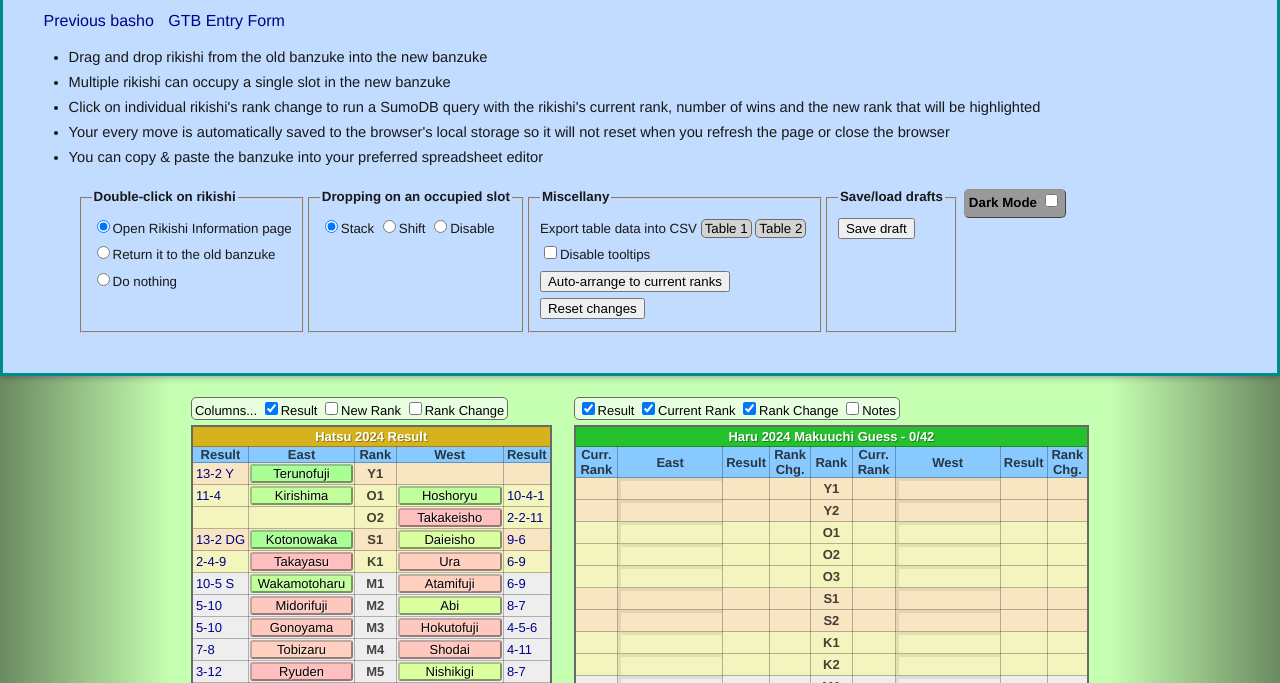
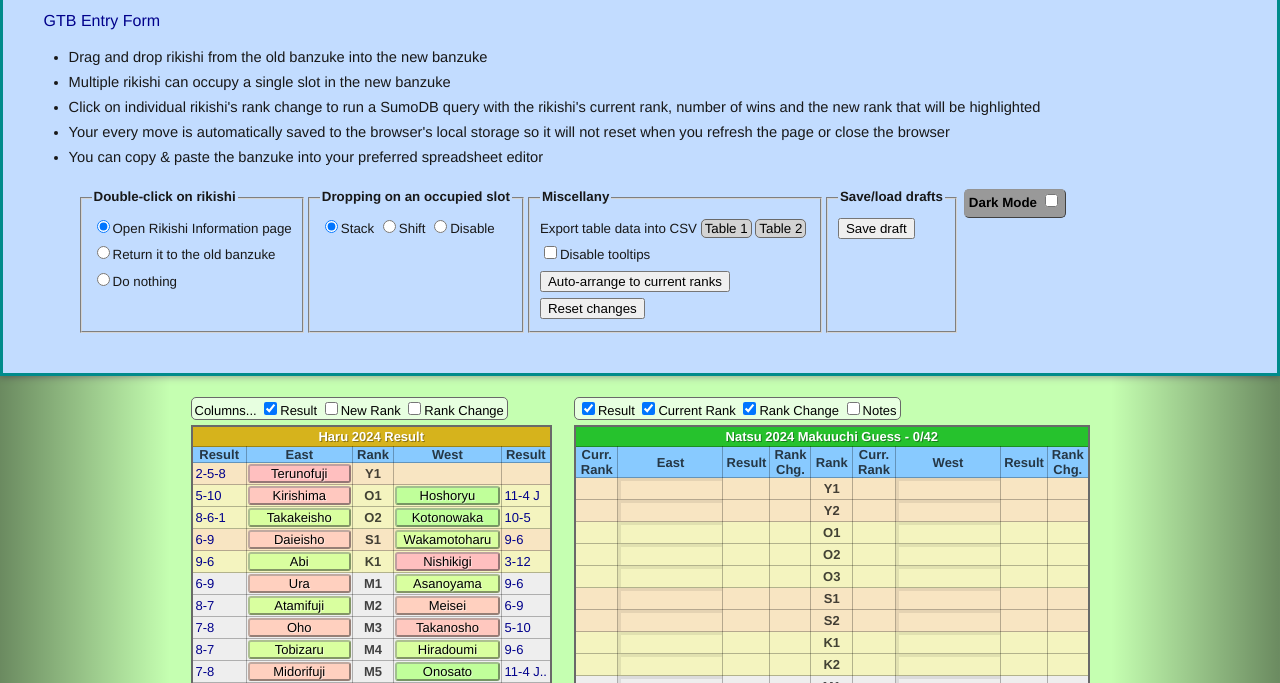
Before and after one commit to johnclyde/gtbhelper-cc, a plain HTML site: page index.html in a window 1280 px wide. Shown: the part 80-763 px from the top of the page. Drawn offline with nearby package versions, Linux system fonts and the light colour scheme.

Commit message:
Add files via upload

```diff
--- a/index.html
+++ b/index.html
@@ -19,8 +19,7 @@
   <header>
     <h1><span id="gtb">Guess the Banzuke </span>Helper Page <small>(NEW)</small><span id="plusJuryo"> +juryo</span></h1>
     <div id="links">
-      <a href="previous.html">Previous basho</a>
-      <a href="http://sumodb.sumogames.de/gtb/GTBEntry.aspx" onclick="window.open('http://sumodb.sumogames.de/gtb/GTBEntry.aspx')">GTB Entry Form</a>
+      <a href="http://sumodb.sumogames.de/gtb/GTBEntry.aspx" target="_blank">GTB Entry Form</a>
     </div>
     <ul>
       <li>Drag and drop rikishi from the old banzuke into the new banzuke</li>
@@ -216,9 +215,10 @@
             <tr><td class="rs1"></td><td class="redips-only Ms58e"></td><td class="new hid"></td><td class="ch1 hid"></td><th>Ms58</th><td class="redips-only Ms58w"></td><td class="rs1"></td><td class="new hid"></td><td class="ch1 hid"></td></tr>
             <tr><td class="rs1"></td><td class="redips-only Ms59e"></td><td class="new hid"></td><td class="ch1 hid"></td><th>Ms59</th><td class="redips-only Ms59w"></td><td class="rs1"></td><td class="new hid"></td><td class="ch1 hid"></td></tr>
             <tr><td class="rs1"></td><td class="redips-only Ms60e"></td><td class="new hid"></td><td class="ch1 hid"></td><th>Ms60</th><td class="redips-only Ms60w"></td><td class="rs1"></td><td class="new hid"></td><td class="ch1 hid"></td></tr>
+            <tr><td class="rs1"></td><td class="redips-only Ms60TD"></td><td class="new hid"></td><td class="ch1 hid"></td><th>TD</th><td class="redips-only none"></td><td class="rs1"></td><td class="new hid"></td><td class="ch1 hid"></td></tr>
             <tr class="divider"></tr>
             <tr><td class="rs1"></td><td class="redips-only none"></td><td class="new hid"></td><td class="ch1 hid"></td><th>...</th><td class="redips-only none"></td><td class="rs1"></td><td class="new hid"></td><td class="ch1 hid"></td></tr>
-            <tr><td class="rs1"></td><td class="redips-only Sd26e"></td><td class="new hid"></td><td class="ch1 hid"></td><th>Sd26</th><td class="redips-only Sd26w"></td><td class="rs1"></td><td class="new hid"></td><td class="ch1 hid"></td></tr>
+            <tr><td class="rs1"></td><td class="redips-only Sd3e"></td><td class="new hid"></td><td class="ch1 hid"></td><th>Sd3</th><td class="redips-only Sd3w"></td><td class="rs1"></td><td class="new hid"></td><td class="ch1 hid"></td></tr>
             <tr><td class="rs1"></td><td class="redips-only none"></td><td class="new hid"></td><td class="ch1 hid"></td><th>...</th><td class="redips-only none"></td><td class="rs1"></td><td class="new hid"></td><td class="ch1 hid"></td></tr>
           </tbody>
         </table>
@@ -239,15 +239,15 @@
             </tr>
           </thead>
           <tbody>
-            <tr class="ygroup"><td class="nte hid"><div></div></td><td class="cur"></td><td data-r="Y1e" class="redips-only b2"><td class="rs2"></td><td class="ch2"></td><th>Y1</th><td class="cur"></td><td data-r="Y1w" class="redips-only b2"></td><td class="rs2"></td><td class="ch2"></td><td class="nte hid"><div></div></td></tr>
-            <tr class="ygroup"><td class="nte hid"><div></div></td><td class="cur"></td><td data-r="Y2e" class="redips-only b2"><td class="rs2"></td><td class="ch2"></td><th>Y2</th><td class="cur"></td><td data-r="Y2w" class="redips-only b2"></td><td class="rs2"></td><td class="ch2"></td><td class="nte hid"><div></div></td></tr>
-            <tr class="ogroup"><td class="nte hid"><div></div></td><td class="cur"></td><td data-r="O1e" class="redips-only b2"><td class="rs2"></td><td class="ch2"></td><th>O1</th><td class="cur"></td><td data-r="O1w" class="redips-only b2"></td><td class="rs2"></td><td class="ch2"></td><td class="nte hid"><div></div></td></tr>
-            <tr class="ogroup"><td class="nte hid"><div></div></td><td class="cur"></td><td data-r="O2e" class="redips-only b2"><td class="rs2"></td><td class="ch2"></td><th>O2</th><td class="cur"></td><td data-r="O2w" class="redips-only b2"></td><td class="rs2"></td><td class="ch2"></td><td class="nte hid"><div></div></td></tr>
-            <tr class="ogroup"><td class="nte hid"><div></div></td><td class="cur"></td><td data-r="O3e" class="redips-only b2"><td class="rs2"></td><td class="ch2"></td><th>O3</th><td class="cur"></td><td data-r="O3w" class="redips-only b2"></td><td class="rs2"></td><td class="ch2"></td><td class="nte hid"><div></div></td></tr>
-            <tr class="sgroup"><td class="nte hid"><div></div></td><td class="cur"></td><td data-r="S1e" class="redips-only b2"><td class="rs2"></td><td class="ch2"></td><th>S1</th><td class="cur"></td><td data-r="S1w" class="redips-only b2"></td><td class="rs2"></td><td class="ch2"></td><td class="nte hid"><div></div></td></tr>
-            <tr class="sgroup"><td class="nte hid"><div></div></td><td class="cur"></td><td data-r="S2e" class="redips-only b2"><td class="rs2"></td><td class="ch2"></td><th>S2</th><td class="cur"></td><td data-r="S2w" class="redips-only b2"></td><td class="rs2"></td><td class="ch2"></td><td class="nte hid"><div></div></td></tr>
-            <tr class="kgroup"><td class="nte hid"><div></div></td><td class="cur"></td><td data-r="K1e" class="redips-only b2"><td class="rs2"></td><td class="ch2"></td><th>K1</th><td class="cur"></td><td data-r="K1w" class="redips-only b2"></td><td class="rs2"></td><td class="ch2"></td><td class="nte hid"><div></div></td></tr>
-            <tr class="kgroup"><td class="nte hid"><div></div></td><td class="cur"></td><td data-r="K2e" class="redips-only b2"><td class="rs2"></td><td class="ch2"></td><th>K2</th><td class="cur"></td><td data-r="K2w" class="redips-only b2"></td><td class="rs2"></td><td class="ch2"></td><td class="nte hid"><div></div></td></tr>
+            <tr class="ygroup"><td class="nte hid"><div></div></td><td class="cur"></td><td data-r="Y1e" class="redips-only b2"><td class="rs2"></td></td><td class="ch2"></td><th>Y1</th><td class="cur"></td><td data-r="Y1w" class="redips-only b2"></td><td class="rs2"></td><td class="ch2"></td><td class="nte hid"><div></div></td></tr>
+            <tr class="ygroup"><td class="nte hid"><div></div></td><td class="cur"></td><td data-r="Y2e" class="redips-only b2"><td class="rs2"></td></td><td class="ch2"></td><th>Y2</th><td class="cur"></td><td data-r="Y2w" class="redips-only b2"></td><td class="rs2"></td><td class="ch2"></td><td class="nte hid"><div></div></td></tr>
+            <tr class="ogroup"><td class="nte hid"><div></div></td><td class="cur"></td><td data-r="O1e" class="redips-only b2"><td class="rs2"></td></td><td class="ch2"></td><th>O1</th><td class="cur"></td><td data-r="O1w" class="redips-only b2"></td><td class="rs2"></td><td class="ch2"></td><td class="nte hid"><div></div></td></tr>
+            <tr class="ogroup"><td class="nte hid"><div></div></td><td class="cur"></td><td data-r="O2e" class="redips-only b2"><td class="rs2"></td></td><td class="ch2"></td><th>O2</th><td class="cur"></td><td data-r="O2w" class="redips-only b2"></td><td class="rs2"></td><td class="ch2"></td><td class="nte hid"><div></div></td></tr>
+            <tr class="ogroup"><td class="nte hid"><div></div></td><td class="cur"></td><td data-r="O3e" class="redips-only b2"><td class="rs2"></td></td><td class="ch2"></td><th>O3</th><td class="cur"></td><td data-r="O3w" class="redips-only b2"></td><td class="rs2"></td><td class="ch2"></td><td class="nte hid"><div></div></td></tr>
+            <tr class="sgroup"><td class="nte hid"><div></div></td><td class="cur"></td><td data-r="S1e" class="redips-only b2"><td class="rs2"></td></td><td class="ch2"></td><th>S1</th><td class="cur"></td><td data-r="S1w" class="redips-only b2"></td><td class="rs2"></td><td class="ch2"></td><td class="nte hid"><div></div></td></tr>
+            <tr class="sgroup"><td class="nte hid"><div></div></td><td class="cur"></td><td data-r="S2e" class="redips-only b2"><td class="rs2"></td></td><td class="ch2"></td><th>S2</th><td class="cur"></td><td data-r="S2w" class="redips-only b2"></td><td class="rs2"></td><td class="ch2"></td><td class="nte hid"><div></div></td></tr>
+            <tr class="kgroup"><td class="nte hid"><div></div></td><td class="cur"></td><td data-r="K1e" class="redips-only b2"><td class="rs2"></td></td><td class="ch2"></td><th>K1</th><td class="cur"></td><td data-r="K1w" class="redips-only b2"></td><td class="rs2"></td><td class="ch2"></td><td class="nte hid"><div></div></td></tr>
+            <tr class="kgroup"><td class="nte hid"><div></div></td><td class="cur"></td><td data-r="K2e" class="redips-only b2"><td class="rs2"></td></td><td class="ch2"></td><th>K2</th><td class="cur"></td><td data-r="K2w" class="redips-only b2"></td><td class="rs2"></td><td class="ch2"></td><td class="nte hid"><div></div></td></tr>
 
             <tr><td class="nte hid"><div></div></td><td class="cur"></td><td data-r="M1e" class="redips-only b2"></td><td class="rs2"></td><td class="ch2"></td><th>M1</th><td class="cur"></td><td data-r="M1w" class="redips-only b2"></td><td class="rs2"></td><td class="ch2"></td><td class="nte hid"><div></div></td></tr>
             <tr><td class="nte hid"><div></div></td><td class="cur"></td><td data-r="M2e" class="redips-only b2"></td><td class="rs2"></td><td class="ch2"></td><th>M2</th><td class="cur"></td><td data-r="M2w" class="redips-only b2"></td><td class="rs2"></td><td class="ch2"></td><td class="nte hid"><div></div></td></tr>
--- a/script.js
+++ b/script.js
@@ -11,156 +11,157 @@ for (var i = 0; i < 100; i++) {
  * as plain text and then turn them into array like this.
  */
 var theSekitori = [
-  "Y1e Terunofuji 13-2 Y",
-  "O1e Kirishima 11-4",
-  "O1w Hoshoryu 10-4-1",
-  "O2w Takakeisho 2-2-11",
-  "S1e Kotonowaka 13-2 DG",
-  "S1w Daieisho 9-6",
-  "K1e Takayasu 2-4-9",
-  "K1w Ura 6-9",
-  "M1e Wakamotoharu 10-5 S",
-  "M1w Atamifuji 6-9",
-  "M2e Midorifuji 5-10",
-  "M2w Abi 8-7",
-  "M3e Gonoyama 5-10",
-  "M3w Hokutofuji 4-5-6",
-  "M4e Tobizaru 7-8",
-  "M4w Shodai 4-11",
-  "M5e Ryuden 3-12",
-  "M5w Nishikigi 8-7",
-  "M6e Kinbozan 7-8",
-  "M6w Shonannoumi 4-11",
-  "M7e Ichiyamamoto 5-10",
-  "M7w Asanoyama 9-3-3",
-  "M8e Hokuseiho 2-4-9",
-  "M8w Hiradoumi 8-7",
-  "M9e Mitakeumi 6-9",
-  "M9w Meisei 9-6",
-  "M10e Tamawashi 8-7",
-  "M10w Sadanoumi 6-9",
-  "M11e Tsurugisho 9-6",
-  "M11w Oho 10-5",
-  "M12e Takanosho 10-5",
-  "M12w Myogiryu 5-10",
-  "M13e Churanoumi 7-8",
-  "M13w Endo 5-10",
-  "M14e Kotoshoho 9-6",
-  "M14w Onosho 10-5",
-  "M15e Tomokaze 5-10",
-  "M15w Onosato 11-4 K",
-  "M16e Takarafuji 6-9",
-  "M16w Bushozan 4-11",
-  "M17e Shimazuumi 9-6",
-  "M17w Aoiyama 0-7-8",
-  "J1e Daiamami 8-7",
-  "J1w Mitoryu 7-8",
-  "J2e Nishikifuji 10-5",
-  "J2w Tohakuryu 8-7",
-  "J3e Roga 9-6",
-  "J3w Kitanowaka 10-5",
-  "J4e Tamashoho 4-11",
-  "J4w Kotoeko 3-10-2",
-  "J5e Chiyoshoma 7-8",
-  "J5w Oshoma 8-7",
-  "J6e Tokihayate 10-5",
-  "J6w Shirokuma 8-7",
-  "J7e Kagayaki 9-6",
-  "J7w Shishi 7-8",
-  "J8e Shimanoumi 6-9",
-  "J8w Shiden 6-9",
-  "J9e Asakoryu 8-7",
-  "J9w Daishoho 9-6",
-  "J10e Takerufuji 13-2 Y",
-  "J10w Hakuyozan 10-5",
-  "J11e Akua 6-9",
-  "J11w Hidenoumi 10-5",
-  "J12e Chiyomaru 5-10",
-  "J12w Tenshoho 5-10",
-  "J13e Yuma 5-10",
-  "J13w Oshoumi 8-7",
-  "J14e Chiyosakae 6-9",
-  "J14w Tochimusashi 5-10",
-  "Ms1e Kayo 3-4",
-  "Ms1w Wakatakakage 7-0 Y",
-  "Ms2e Tsushimanada 5-2",
-  "Ms2w Kitaharima 4-3",
-  "Ms3e Takakento 0-0-7",
-  "Ms3w Satorufuji 3-4",
-  "Ms4e Chiyonoumi 2-6",
-  "Ms4w Hatsuyama 1-6",
-  "Ms5e Kiryuko 3-4",
-  "Ms5w Hakuoho 6-1",
-  "Ms6e Yago 2-5",
-  "Ms6w Kitadaichi 4-3",
-  "Ms7e Hitoshi 2-5",
-  "Ms7w Hokutenkai 3-4",
-  "Ms8e Onokatsu 6-1",
-  "Ms8w Kototebakari 4-3",
-  "Ms9e Otsuji 3-4",
-  "Ms9w Hokutomaru 4-3",
-  "Ms10e Kotokuzan 4-3",
-  "Ms10w Narutaki 2-5",
-  "Ms11e Tsukahara 5-2",
-  "Ms11w Kotodaigo 5-2",
-  "Ms12e Nabatame 5-2",
-  "Ms12w Fukai 3-4",
-  "Ms13e Azumaryu 0-0",
-  "Ms13w Kanzaki 2-5",
-  "Ms14e Kotokenryu 3-4",
-  "Ms14w Tokunomusashi 4-3",
-  "Ms15e Wakaikari 4-3",
-  "Ms15w Yoshii 3-4",
-  "Ms17e Miyagi 4-3",
-  "Ms18e Dewanoryu 5-2",
-  "Ms18w Daiseizan 4-3",
-  "Ms20e Daishomaru 6-1",
-  "Ms21e Kairyu 4-3",
-  "Ms22e Fujinoyama 4-3",
-  "Ms22w Nishinoryu 4-3",
-  "Ms23e Oyamatoumi 4-3",
-  "Ms23w Mineyaiba 4-3",
-  "Ms25w Mudoho 5-2",
-  "Ms26e Kazekeno 5-2",
-  "Ms26w Kotoyusho 5-2",
-  "Ms28e Osanai 4-3",
-  "Ms29e Kaisho 4-3",
-  "Ms29w Hananoumi 6-1",
-  "Ms30e Toshunryu 5-2",
-  "Ms30w Obara 4-3",
-  "Ms32e Asanowaka 4-3",
-  "Ms34e Chiyotora 5-2",
-  "Ms37e Hokaho 4-3",
-  "Ms37w Omoto 5-2",
-  "Ms38e Tendozan 6-1",
-  "Ms39e Tsurubayashi 4-3",
-  "Ms39w Taiga 4-3",
-  "Ms40w Daikisho 5-2",
-  "Ms41e Ryusei 4-3",
-  "Ms41w Haruyama 6-1",
-  "Ms43w Awanokuni 5-2",
-  "Ms45e Shohoryu 4-3",
-  "Ms46e Kazenoumi 5-2",
-  "Ms47e Yoshiyasu 4-3",
-  "Ms47w Asakoki 4-3",
-  "Ms48w Fujitoshi 5-2",
-  "Ms50w Kotoozutsu 4-3",
-  "Ms51e Amakaze 5-2",
-  "Ms53e Akinoyama 5-2",
-  "Ms53w Hinataryu 4-3",
-  "Ms54e Hoshuzan 4-3",
-  "Ms55e Sazanami 4-3",
-  "Ms56w Otani 5-2",
-  "Ms57e Anosho 4-3",
-  "Ms57w Kumanoryu 4-3",
-  "Ms60w Ohata 4-3",
-  "Sd26w Fujiseiun 7-0 Y",
+  "Y1e Terunofuji 2-5-8",
+  "O1e Kirishima 5-10",
+  "O1w Hoshoryu 11-4 J",
+  "O2e Takakeisho 8-6-1",
+  "O2w Kotonowaka 10-5",
+  "S1e Daieisho 6-9",
+  "S1w Wakamotoharu 9-6",
+  "K1e Abi 9-6",
+  "K1w Nishikigi 3-12",
+  "M1e Ura 6-9",
+  "M1w Asanoyama 9-6",
+  "M2e Atamifuji 8-7",
+  "M2w Meisei 6-9",
+  "M3e Oho 7-8",
+  "M3w Takanosho 5-10",
+  "M4e Tobizaru 8-7",
+  "M4w Hiradoumi 9-6",
+  "M5e Midorifuji 7-8",
+  "M5w Onosato 11-4 J..",
+  "M6e Tsurugisho 2-3-10",
+  "M6w Gonoyama 10-5",
+  "M7e Kinbozan 6-7-2",
+  "M7w Tamawashi 7-8",
+  "M8e Onosho 9-6",
+  "M8w Takayasu 11-4 J",
+  "M9e Hokutofuji 6-9",
+  "M9w Kotoshoho 8-7",
+  "M10e Shodai 8-7",
+  "M10w Mitakeumi 9-6",
+  "M11e Ichiyamamoto 7-8",
+  "M11w Sadanoumi 8-7",
+  "M12e Shonannoumi 9-6",
+  "M12w Shimazuumi 0-4-11",
+  "M13e Ryuden 6-9",
+  "M13w Churanoumi 7-8",
+  "M14e Nishikifuji 8-7",
+  "M14w Kitanowaka 3-12",
+  "M15e Myogiryu 6-9",
+  "M15w Roga 7-8",
+  "M16e Endo 5-10",
+  "M16w Daiamami 7-8",
+  "M17e Takerufuji 13-2 Y...",
+  "J1e Tokihayate 8-7",
+  "J1w Takarafuji 8-7",
+  "J2e Tohakuryu 6-9",
+  "J2w Mitoryu 12-3 Y",
+  "J3e Hokuseiho 0-0",
+  "J3w Tomokaze 9-6",
+  "J4e Kagayaki 7-8",
+  "J4w Oshoma 11-4",
+  "J5e Bushozan 9-6",
+  "J5w Shirokuma 7-6-2",
+  "J6e Hakuyozan 4-11",
+  "J6w Chiyoshoma 9-6",
+  "J7e Hidenoumi 7-8",
+  "J7w Daishoho 10-5",
+  "J8e Asakoryu 9-6",
+  "J8w Shishi 8-7",
+  "J9e Shimanoumi 5-10",
+  "J9w Tamashoho 6-9",
+  "J10e Shiden 7-8",
+  "J10w Wakatakakage 9-6",
+  "J11e Oshoumi 6-9",
+  "J11w Aoiyama 7-8",
+  "J12e Kotoeko 1-14",
+  "J12w Tsushimanada 7-8",
+  "J13e Akua 6-9",
+  "J13w Hakuoho 8-7",
+  "J14e Kitaharima 4-11",
+  "J14w Chiyosakae 8-7",
+  "Ms1e Chiyomaru 4-3",
+  "Ms1w Tenshoho 3-5",
+  "Ms2e Yuma 2-5",
+  "Ms2w Onokatsu 5-2",
+  "Ms3e Tochimusashi 0-0-7",
+  "Ms3w Kayo 4-3",
+  "Ms4e Kitadaichi 3-4",
+  "Ms4w Tsukahara 5-2",
+  "Ms5e Kotodaigo 0-6-1",
+  "Ms5w Nabatame 4-3",
+  "Ms6e Kototebakari 5-2",
+  "Ms6w Hokutomaru 3-4",
+  "Ms7e Satorufuji 3-4",
+  "Ms7w Kotokuzan 4-3",
+  "Ms8e Daishomaru 4-3",
+  "Ms8w Kiryuko 5-2",
+  "Ms9e Dewanoryu 2-5",
+  "Ms9w Tokunomusashi 4-3",
+  "Ms10e Wakaikari 4-3",
+  "Ms10w Hananoumi 2-4-1",
+  "Ms11e Hokutenkai 3-4",
+  "Ms11w Chiyonoumi 4-3",
+  "Ms12e Miyagi 4-3",
+  "Ms12w Mudoho 3-4",
+  "Ms13e Daiseizan 6-1",
+  "Ms13w Kazekeno 7-0 Y",
+  "Ms14e Kotoyusho 2-4-1",
+  "Ms14w Fujiseiun 4-3",
+  "Ms15e Kairyu 3-4",
+  "Ms15w Otsuji 5-2",
+  "Ms17w Haruyama 5-2",
+  "Ms19e Mineyaiba 4-3",
+  "Ms20e Yago 5-2",
+  "Ms20w Kotokenryu 4-3",
+  "Ms21e Hitoshi 5-2",
+  "Ms22w Yoshii 6-1",
+  "Ms23e Narutaki 4-3",
+  "Ms23w Kaisho 5-2",
+  "Ms24w Obara 5-2",
+  "Ms26w Asanowaka 4-3",
+  "Ms27e Asahakuryu 6-1",
+  "Ms28e Kanzaki 4-3",
+  "Ms28w Tanji 4-3",
+  "Ms30w Fujitoshi 4-3",
+  "Ms31w Tsurubayashi 4-3",
+  "Ms33w Tochikodai 4-3",
+  "Ms34e Ryusei 4-3",
+  "Ms34w Wakanosho 5-2",
+  "Ms37e Tochiseiryu 4-3",
+  "Ms38w Hamayutaka 5-2",
+  "Ms39e Yoshiyasu 5-2",
+  "Ms40e Asakoki 5-2",
+  "Ms41e Shiroma 4-3",
+  "Ms41w Kotoozutsu 4-3",
+  "Ms43e Wakatakamoto 6-1",
+  "Ms44e Asonoyama 5-2",
+  "Ms46w Sazanami 4-3",
+  "Ms47e Oshoryu 4-3",
+  "Ms47w Kirinryu 4-3",
+  "Ms48e Anosho 5-2",
+  "Ms49e Suzaki 4-3",
+  "Ms49w Kazuto 4-3",
+  "Ms51w Nihonyanagi 5-2",
+  "Ms52e Daishoryu 5-2",
+  "Ms54e Kaizen 4-3",
+  "Ms54w Kaigo 5-2",
+  "Ms55w Kyokutaisei 6-1",
+  "Ms56e Takashoki 4-3",
+  "Ms57w Kotodairyu 5-2",
+  "Ms58e Onojo 4-3",
+  "Ms58w Kainoshima 4-3",
+  "Ms59w Kaiseijo 4-3",
+  "Ms60w Tosamidori 6-1",
+  "Ms60TD Matsui 5-2",
+  "Sd3w Nagamura 7-0 Y",
 ];
 
 /* Add here the shikona of retired sekitori, who will not appear in the
  * following banzuke. If nobody retired then leave this array empty
  */
-var retiredRikishi = ["Azumaryu"];
+var retiredRikishi = ["Hokuseiho"];
 
 /* Enable "No Rank Colouring" and "One Column" options and then open the
  * browser's inspector (F12). Find the table and copy & paste the <tbody> node.
@@ -169,20 +170,151 @@ var retiredRikishi = ["Azumaryu"];
  * theSekitori array.
  */
 var sekitoriID = [
-  11927, 12231, 12451, 12191, 12270, 11985, 6480, 12226, 11980, 12664, 12352,
-  12094, 12688, 12239, 12203, 12130, 6594, 6596, 12721, 12162, 12362, 12291,
-  12646, 12314, 12210, 11946, 5944, 2879, 12113, 12453, 11855, 11784, 12320,
-  12055, 12449, 12043, 12427, 12836, 11728, 12117, 12013, 11786, 12273, 12406,
-  12351, 12575, 12516, 12548, 11976, 7153, 11785, 12717, 12542, 12773, 11845,
-  12599, 12024, 12141, 12710, 12040, 12780, 11943, 11918, 12026, 7240, 12709,
-  12165, 12634, 11736, 12674, 12774, 12370, 12342, 1241, 12114, 12793, 12255,
-  12732, 12711, 12796, 12425, 12155, 12704, 12585, 12840, 12729, 12561, 12519,
-  11809, 12357, 12448, 11949, 12597, 12610, 11723, 12733, 12724, 12333, 12800,
-  12536, 12713, 12592, 12725, 12144, 6506, 12534, 12523, 12236, 12557, 12593,
-  12767, 12319, 12699, 12075, 12727, 12771, 12220, 12484, 12576, 7156, 12199,
-  12601, 11755, 12485, 12526, 2892, 12832, 12530, 12189, 12782, 12379, 11743,
-  12703, 12316, 7143, 9066, 12455, 12656, 12225, 12778, 12834, 12689, 12192,
+  11927,
+  12231,
+  12451,
+  12191,
+  12270,
+  11985,
+  11980,
+  12094,
+  6596,
+  12226,
+  12291,
+  12664,
+  11946,
+  12453,
+  11855,
+  12203,
+  12314,
+  12352,
+  12836,
+  12113,
+  12688,
+  12721,
+  5944,
+  12043,
+  6480,
+  12239,
+  12449,
+  12130,
+  12210,
+  12362,
+  2879,
+  12162,
+  12013,
+  6594,
+  12320,
+  12351,
+  12548,
+  11784,
+  12516,
+  12055,
+  12273,
+  12780,
+  12542,
+  11728,
+  12575,
+  12406,
+  12646,
+  12427,
+  11845,
+  12717,
+  12117,
+  12773,
+  11943,
+  11785,
+  12026,
+  12040,
+  12710,
+  12599,
+  12024,
+  11976,
+  12141,
+  12370,
+  12634,
+  11786,
+  7153,
+  12342,
+  11918,
+  12796,
+  1241,
+  11736,
+  7240,
+  12709,
+  12165,
+  12840,
+  12674,
+  12774,
+  12155,
+  12448,
+  11949,
+  12597,
+  12729,
+  12519,
+  12793,
+  11809,
+  12144,
+  12711,
+  12592,
+  12333,
+  12800,
+  12727,
+  12585,
+  12255,
+  12713,
+  12593,
+  12725,
+  12767,
+  12319,
   12702,
+  6506,
+  12561,
+  12832,
+  12557,
+  12425,
+  12724,
+  12704,
+  12536,
+  12357,
+  12075,
+  12220,
+  12484,
+  12784,
+  12733,
+  12751,
+  12703,
+  11755,
+  12373,
+  2892,
+  12730,
+  12132,
+  11936,
+  12379,
+  11743,
+  12833,
+  12316,
+  11814,
+  12458,
+  12225,
+  12587,
+  12604,
+  12834,
+  12612,
+  12776,
+  12594,
+  12698,
+  12279,
+  12488,
+  8899,
+  12692,
+  11759,
+  11942,
+  12372,
+  12137,
+  12263,
+  12876,
+  12795,
 ];
 
 //***** Just update the "basho" variable and you're all done. *****
@@ -274,7 +406,7 @@ function exportTableToCSV($table, filename) {
 }
 
 window.onload = function () {
-  var basho = "202401"; // The date of the basho just ended
+  var basho = "202403"; // The date of the basho just ended
 
   // This must be a hyperlink
   $("#exportToCsv1").on("click", function (event) {
@@ -298,7 +430,7 @@ window.onload = function () {
   // ***************************************************************************
   if (window.localStorage.getItem("savedBanzuke") !== null) {
     var saveDate = Date.parse(window.localStorage.getItem("savedBanzukeTime")),
-      expireDate = new Date(Date.UTC(2024, 0, 28, 9, 5));
+      expireDate = new Date(Date.UTC(2024, 2, 24, 9, 10)); //UTC time
 
     if (saveDate < expireDate) window.localStorage.removeItem("savedBanzuke");
     else {
@@ -556,6 +688,7 @@ window.onload = function () {
 
           //cell[i].appendChild(holder);
           cell[i].appendChild(card);
+          cell[i].classList.add("initCell");
 
           var resCell, newRankCell;
 
```
